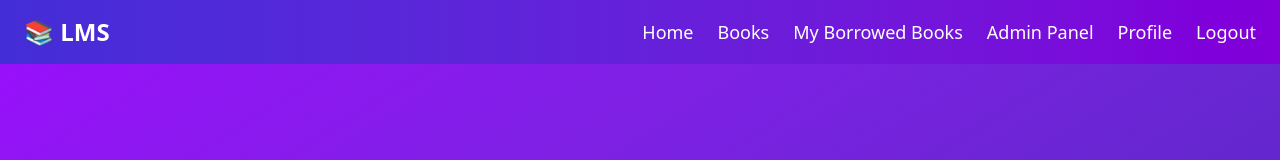
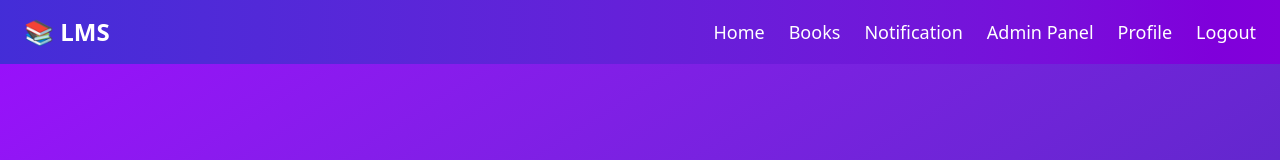
Before and after one commit to harshal-soladhra/LMS, a React (Vite) app in the folder frontend/: page / in a window 1280 px wide. Shown: the top 160 px of the page. Built offline with nearby package versions, Linux system fonts and the light colour scheme.

Commit message:
backend- books started

```diff
--- a/frontend/src/components/Navbar.jsx
+++ b/frontend/src/components/Navbar.jsx
@@ -15,7 +15,7 @@
                 <ul className="hidden md:flex space-x-6 text-lg">
                     <li><Link to="/" className="hover:text-gray-300">Home</Link></li>
                     <li><Link to="/books" className="hover:text-gray-300">Books</Link></li>
-                    <li><Link to="/my-books" className="hover:text-gray-300">My Borrowed Books</Link></li>
+                    <li><Link to="/my-books" className="hover:text-gray-300">Notification</Link></li>
                     <li><Link to="/admin" className="hover:text-gray-300">Admin Panel</Link></li>
                     <li><Link to="/profile" className="hover:text-gray-300">Profile</Link></li>
                     <li><Link to="/" className="hover:text-red-300">Logout</Link></li>
```
